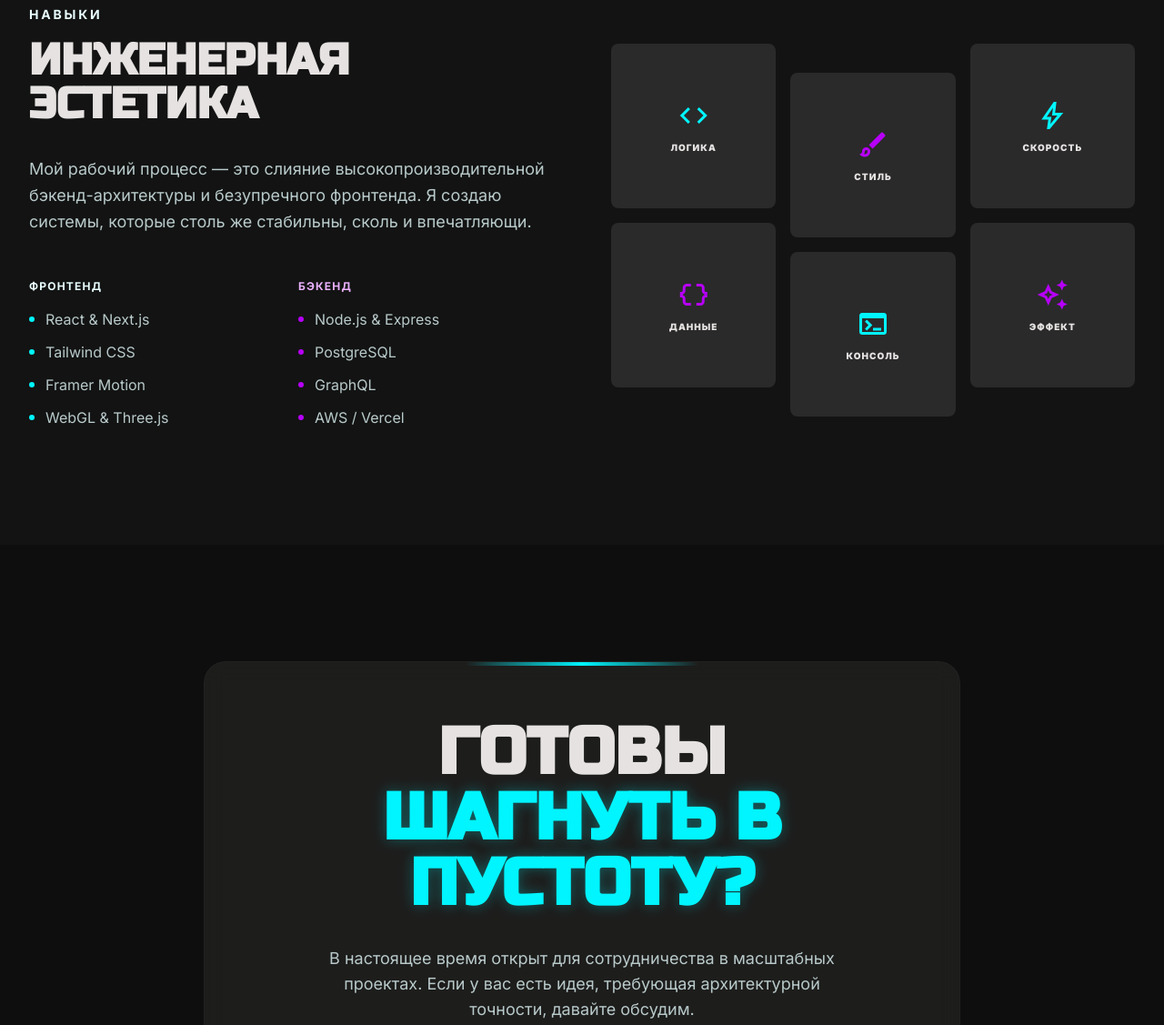
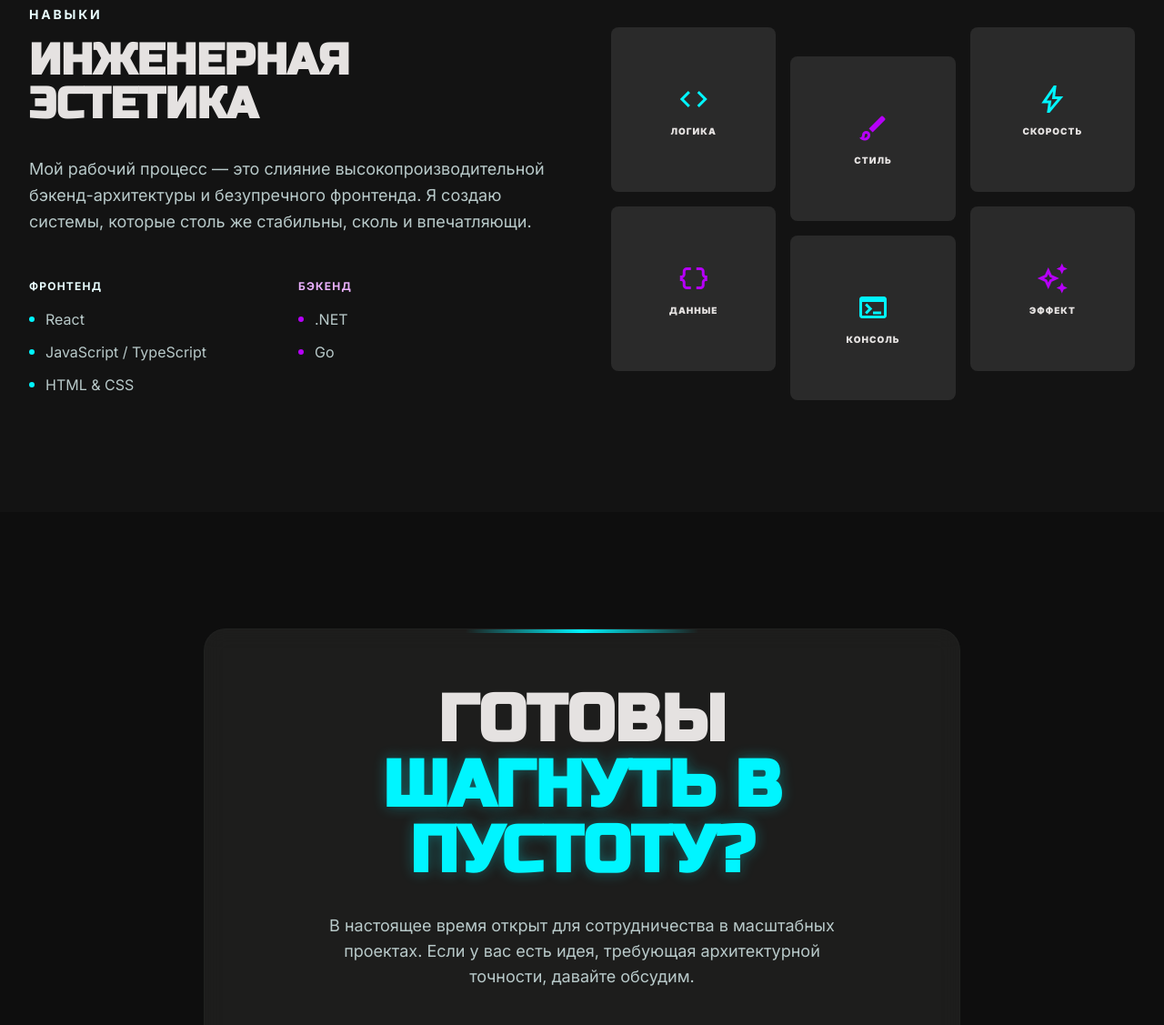
Before and after one commit to kotoshka2/portfolio, a plain HTML site: page index.html in a window 1280 px wide. Shown: the part 2349-3476 px from the top of the page at 91% size. Drawn offline with nearby package versions, Linux system fonts and the light colour scheme.

Commit message:
minor chages

```diff
--- a/index.html
+++ b/index.html
@@ -304,34 +304,20 @@
                                 <h4 class="text-primary font-bold mb-4 uppercase tracking-widest text-xs">Фронтенд</h4>
                                 <ul class="space-y-3 font-body text-on-surface-variant">
                                     <li class="flex items-center"><span
-                                            class="w-1.5 h-1.5 rounded-full bg-primary-container mr-3"></span>React
-                                        &amp; Next.js</li>
+                                            class="w-1.5 h-1.5 rounded-full bg-primary-container mr-3"></span>React</li>
                                     <li class="flex items-center"><span
-                                            class="w-1.5 h-1.5 rounded-full bg-primary-container mr-3"></span>Tailwind
-                                        CSS</li>
+                                            class="w-1.5 h-1.5 rounded-full bg-primary-container mr-3"></span>JavaScript / TypeScript</li>
                                     <li class="flex items-center"><span
-                                            class="w-1.5 h-1.5 rounded-full bg-primary-container mr-3"></span>Framer
-                                        Motion</li>
-                                    <li class="flex items-center"><span
-                                            class="w-1.5 h-1.5 rounded-full bg-primary-container mr-3"></span>WebGL
-                                        &amp; Three.js</li>
+                                            class="w-1.5 h-1.5 rounded-full bg-primary-container mr-3"></span>HTML &amp; CSS</li>
                                 </ul>
                             </div>
                             <div>
                                 <h4 class="text-secondary font-bold mb-4 uppercase tracking-widest text-xs">Бэкенд</h4>
                                 <ul class="space-y-3 font-body text-on-surface-variant">
                                     <li class="flex items-center"><span
-                                            class="w-1.5 h-1.5 rounded-full bg-secondary-container mr-3"></span>Node.js
-                                        &amp; Express</li>
+                                            class="w-1.5 h-1.5 rounded-full bg-secondary-container mr-3"></span>.NET</li>
                                     <li class="flex items-center"><span
-                                            class="w-1.5 h-1.5 rounded-full bg-secondary-container mr-3"></span>PostgreSQL
-                                    </li>
-                                    <li class="flex items-center"><span
-                                            class="w-1.5 h-1.5 rounded-full bg-secondary-container mr-3"></span>GraphQL
-                                    </li>
-                                    <li class="flex items-center"><span
-                                            class="w-1.5 h-1.5 rounded-full bg-secondary-container mr-3"></span>AWS /
-                                        Vercel</li>
+                                            class="w-1.5 h-1.5 rounded-full bg-secondary-container mr-3"></span>Go</li>
                                 </ul>
                             </div>
                         </div>
@@ -410,7 +396,7 @@
                     href="mailto:kotoshkawork@gmail.com">Почта</a>
             </div>
             <div class="text-neutral-500 font-['Inter'] text-sm uppercase tracking-widest opacity-80">
-                © 2024 Kotoshka. Создано в пустоте.
+                © 2026 Kotoshka. Создано в пустоте.
             </div>
         </div>
     </footer>
```
